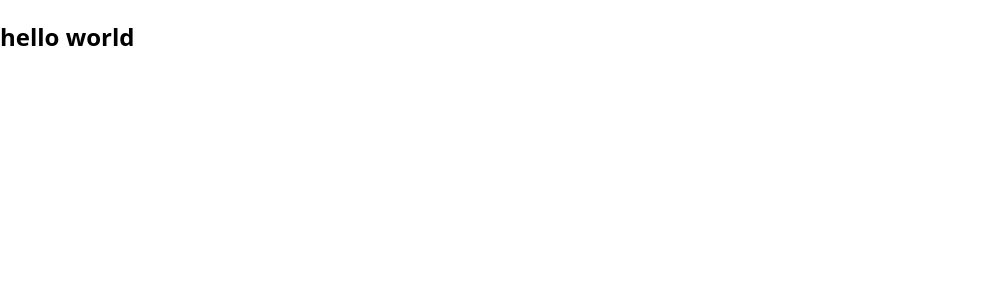
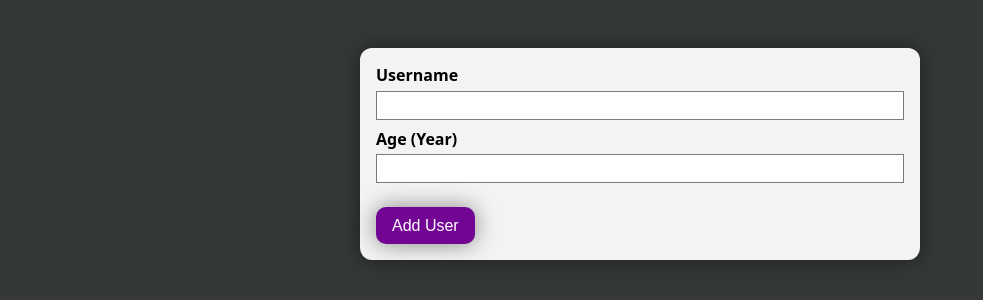
Before and after one commit to valid02/third-react-practice-project, a JavaScript app: page / in a window 1280 px wide. Shown: the top 300 px of the page, without its empty margins (0-983 px from the left). Built offline with nearby package versions, Linux system fonts and the light colour scheme.

Commit message:
adding user input component

```diff
--- a/src/App.js
+++ b/src/App.js
@@ -1,7 +1,9 @@
+import UserInput from "./UserInput/UserInput";
+
 const App = () => {
   return (
     <div>
-      <h2>hello world</h2>
+      <UserInput />
     </div>
   );
 }
--- /dev/null
+++ b/src/UserInput/UserInput.js
@@ -0,0 +1,19 @@
+import styles from './UserInput.module.css';
+
+const UserInput = () => {
+  return (
+    <div className={styles['input-box']}>
+      <form>
+        <div className={styles['input-box__control']}>
+          <label>Username</label>
+          <input type="text" />
+          <label>Age (Year)</label>
+          <input type='number' />
+        </div>
+        <button type="submit" className={styles['input-box__btn']}>Add User</button>
+      </form>
+    </div>
+   );
+}
+
+export default UserInput;
--- /dev/null
+++ b/src/UserInput/UserInput.module.css
@@ -0,0 +1,39 @@
+.input-box {
+  background-color: #f3f3f3;
+  margin: 3rem auto;
+  width: 35rem;
+  max-width: 90%;
+  border-radius: 12px;
+  padding: 1rem;
+  box-shadow: 0px 0px 22px 0px rgba(0,0,0,0.45);
+}
+
+.input-box__control label {
+  display: block;
+  font-weight: bold;
+  margin-bottom: 0.3rem;
+}
+
+.input-box__control input {
+  width: 100%;
+  padding: 0.15rem;
+  font: inherit;
+  border: 1px solid #7a7a7a;
+  margin-bottom: 0.5rem;
+}
+
+.input-box__control input:focus {
+  outline: none;
+}
+
+.input-box__btn {
+  border: none;
+  cursor: pointer;
+  background-color: #730594;
+  color: white;
+  padding: 0.6rem 1rem;
+  font-size: 1rem;
+  border-radius: 10px;
+  box-shadow: 0px 0px 22px 0px rgba(0,0,0,0.45);
+  margin-top: 1rem;
+}
--- a/src/index.css
+++ b/src/index.css
@@ -8,4 +8,5 @@ html {
 
 body {
   margin: 0;
+  background-color: #353935;
 }
```
